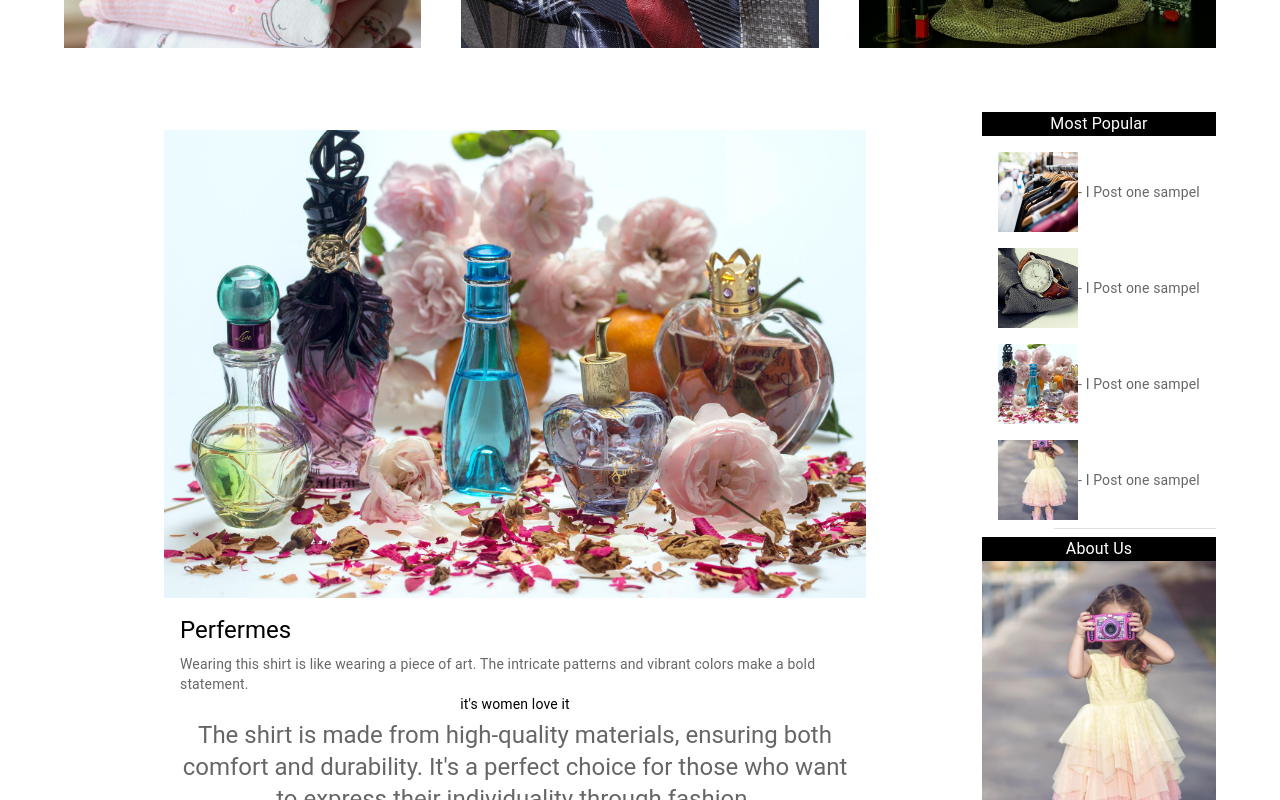
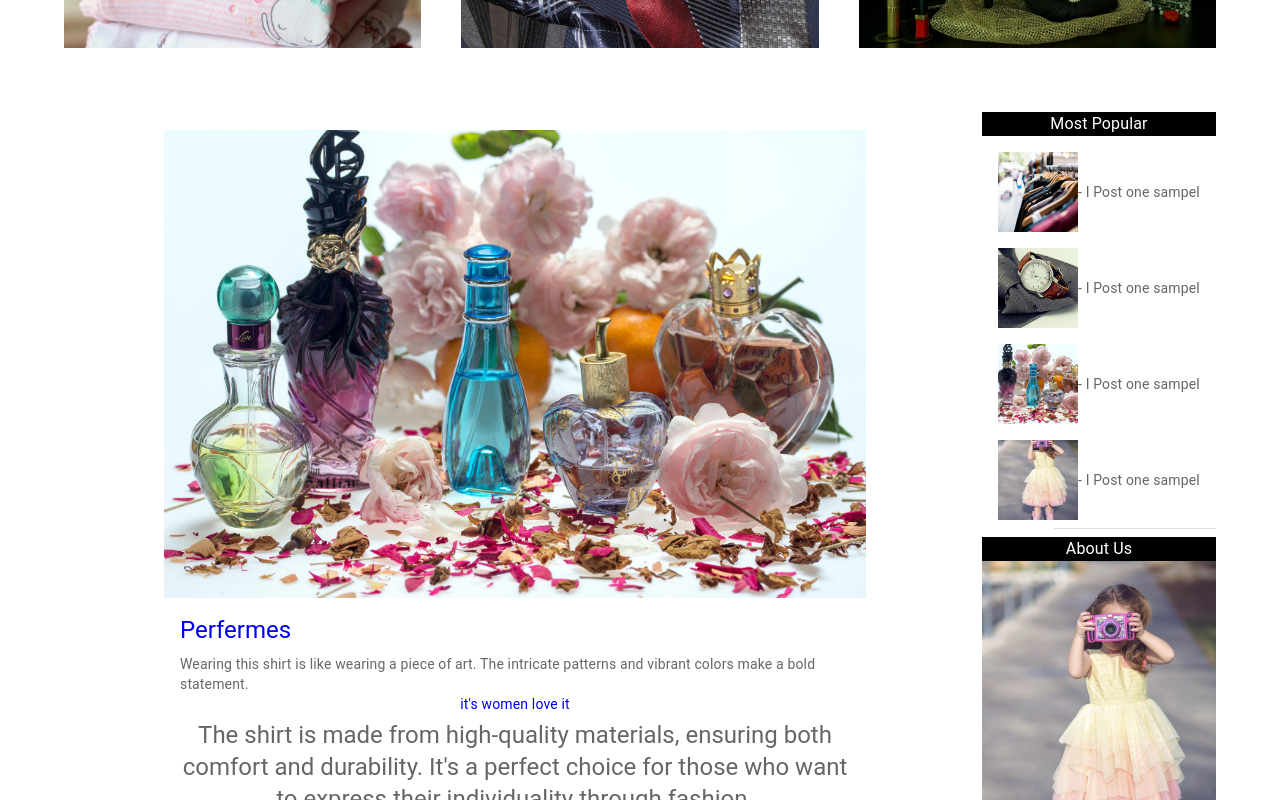
Before and after one commit to vinothsmart/mui5-blog-1, a React (Create React App) app: page / in a window 1280 px wide. Shown: the part 940-1740 px from the top of the page. Built offline with nearby package versions, Linux system fonts and the light colour scheme; the HTML template or start-up script is replaced by a standard one.

Commit message:
completed project

```diff
--- a/src/components/card/Card.js
+++ b/src/components/card/Card.js
@@ -1,14 +1,17 @@
 import {
+  Box,
   Button,
   CardActions,
   CardContent,
   CardMedia,
   Typography,
 } from "@mui/material";
+import { Link } from "react-router-dom";
 
 const Card = ({ image }) => {
   return (
-    <div>
+    <Box>
+      <Link hrefLang="en" to="/details" style={{ textDecoration: "none" }}>
         <CardMedia
           component="img"
           alt="green iguana"
@@ -23,7 +26,12 @@ const Card = ({ image }) => {
             Wearing this shirt is like wearing a piece of art. The intricate
             patterns and vibrant colors make a bold statement.
           </Typography>
-        <Typography gutterBottom variant="body2" align="center" component="div">
+          <Typography
+            gutterBottom
+            variant="body2"
+            align="center"
+            component="div"
+          >
             it's women love it
           </Typography>
           <Typography variant="h5" align="center" color="text.secondary">
@@ -36,7 +44,8 @@ const Card = ({ image }) => {
           <Button size="small">Share</Button>
           <Button size="small">Learn More</Button>
         </CardActions>
-    </div>
+      </Link>
+    </Box>
   );
 };
 export default Card;
```
Lines whose indentation alone changed are shown as unchanged.
